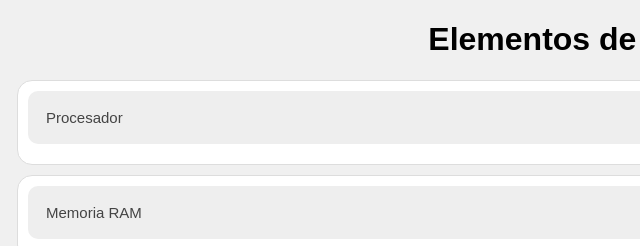
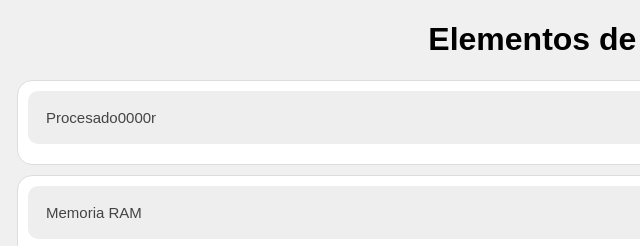
Before and after one commit to SiXo1/prueba1, a plain HTML site: page Index.html in a window 1280 px wide. Shown: the top 246 px of the page, 1-641 px from the left. Drawn offline with Linux system fonts and the light colour scheme; a script that the page names is missing.

Commit message:
Puse 0000 en Procesador Index.html

```diff
--- a/Index.html
+++ b/Index.html
@@ -9,7 +9,7 @@
 <body>
     <h1>Elementos de Computación</h1>
     <div class="computer-item">
-        <button class="accordion">Procesador</button>
+        <button class="accordion">Procesado0000r</button>
         <div class="panel">
             <img class="computer-image" src="img/intel-xeon-e5-2673-v3-processor.webp" alt="Imagen de un procesador">
             <p>El procesador es el cerebro del computador, encargado de ejecutar las instrucciones de los programas.</p>
```
